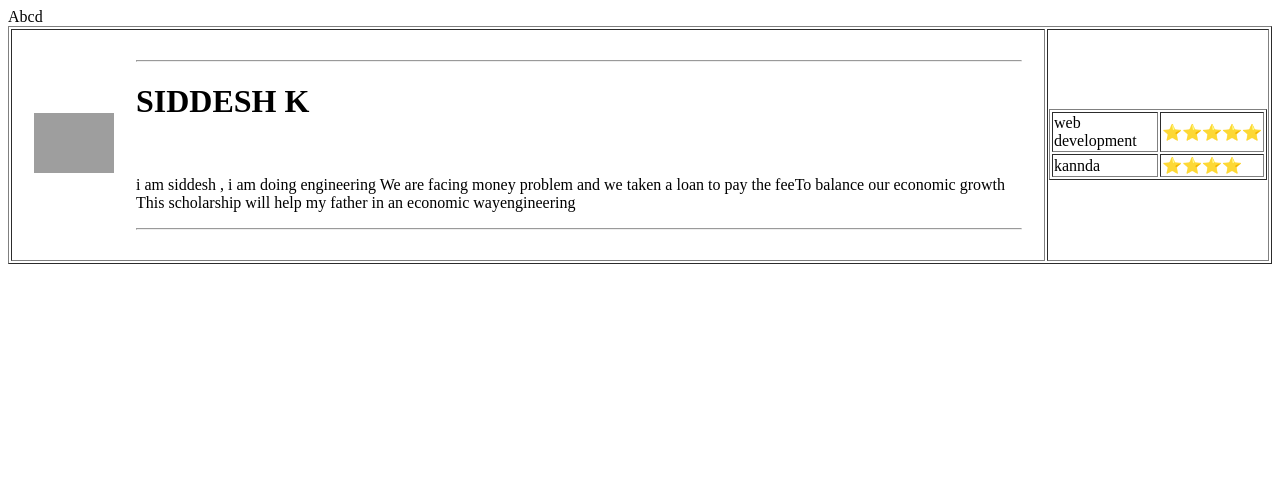
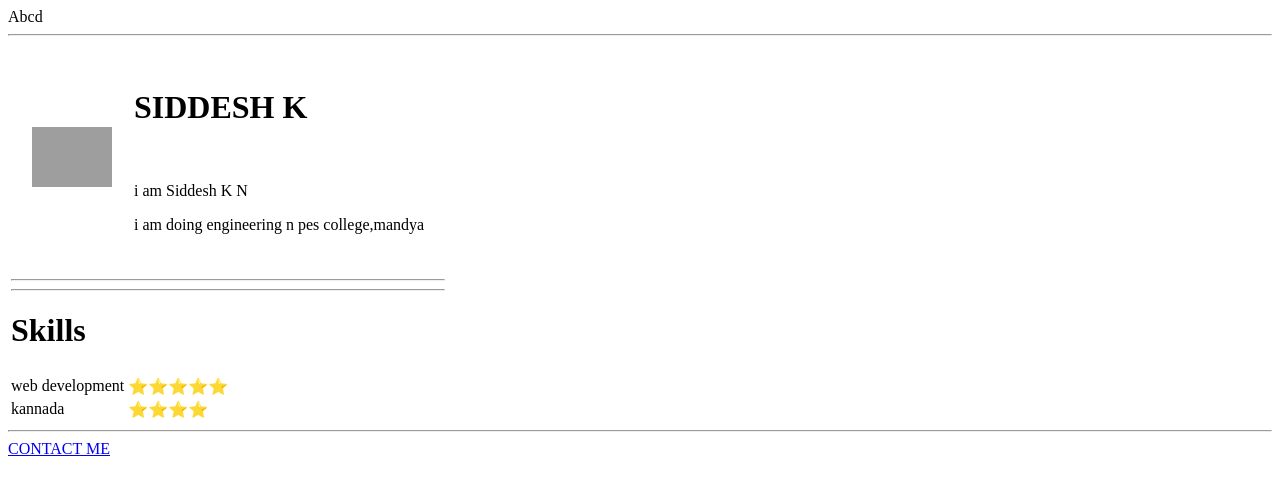
Before and after one commit to Siddeshkushal07/CV, a plain HTML site: page index.html in a window 1280 px wide. Drawn offline with Linux system fonts and the light colour scheme; grey boxes are pictures that could not be loaded.

Commit message:
New CV initial

```diff
--- a/index.html
+++ b/index.html
@@ -8,32 +8,35 @@
 </head>
 <body>
 <!-- partial:index.partial.html -->
-<table border ="1">
+<hr>
+<table >
 <t>
 <td><table  cellspacing ="20">
 <tr>
 <td><img width="80" src="https://i.imghippo.com/files/MWxcR1722012764.jpg" alt="" border="0"></td>
-<td><hr><h1>SIDDESH K </h1>
+<td><h1>SIDDESH K </h1>
 <br>
-<p>i am siddesh , i am doing engineering
-We are facing money problem and we taken a loan to pay the feeTo balance our economic growth
-This scholarship will help my father in an economic wayengineering</p>
+<p>i am Siddesh K N</p>
+<p>i am doing engineering n pes college,mandya</p>
+</td>
+</tr>
+</table>
 <hr>
-</td>
+<hr>
+<h1>Skills</h1>
 </table>
 </td>
-<td><table border ="1">
+<td><table>
 <tr>
 <td>web development </td>
 <td>⭐️⭐️⭐️⭐️⭐️</td>
 </tr>
 <tr>
-<td>kannda</td>
+<td>kannada</td>
 <td>⭐️⭐️⭐️⭐️</td>
 </table>
-</td>
-</tr>
-</table>
+<hr>
+<a href ="https://youtu.be/BT4WzyT2g8k?si=CHsqMG9VevV74eJ_">CONTACT ME</a>
 <!-- partial -->
 
 </body>
```
